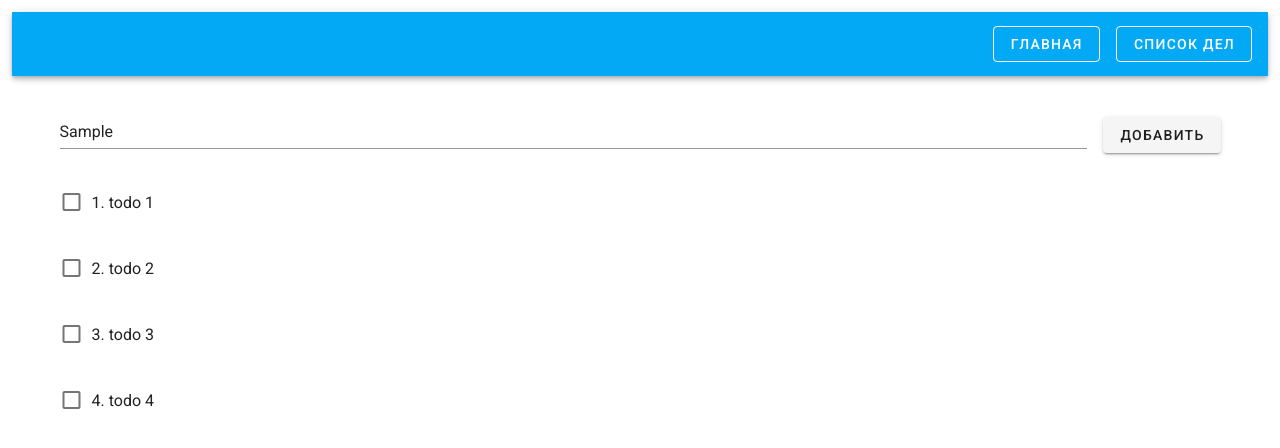
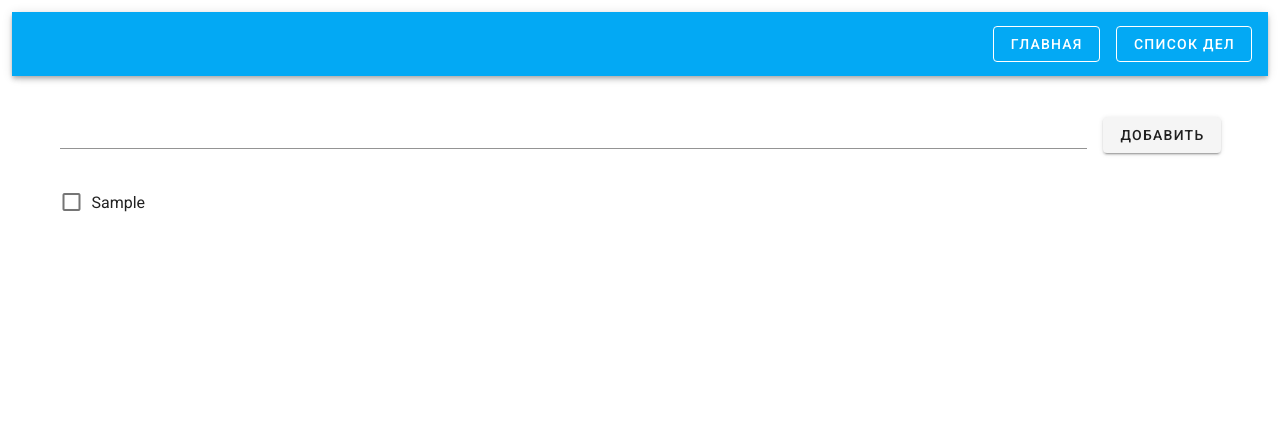
Before and after one commit to dimashikalov/todos-qiuckdil, a Vue app: page /todos in a window 1280 px wide. Both pictures are taken after typing "Sample" into the empty fields and a click on the button "ДОБАВИТЬ". Shown: the top 448 px of the page. Built offline with nearby package versions, Linux system fonts and the light colour scheme.

Commit message:
added save in localStorage

```diff
--- a/src/components/todos/InputForm.vue
+++ b/src/components/todos/InputForm.vue
@@ -1,14 +1,29 @@
 <template>
   <v-container>
     <v-row class="d-flex, align-center">
-      <v-text-field />
-      <v-btn class="ml-4">Добавить</v-btn>
+      <v-text-field v-model="title" />
+      <v-btn class="ml-4" @click="addTodo">Добавить</v-btn>
     </v-row>
   </v-container>
 </template>
 
 <script>
-export default {};
+export default {
+  data: () => ({
+    title: "",
+  }),
+  methods: {
+    addTodo() {
+      let todo = {
+        id: Date.now(),
+        title: this.title,
+        completed: false,
+      };
+      this.$emit("addTodo", todo);
+      this.title = "";
+    },
+  },
+};
 </script>
 
 <style lang="scss" scoped></style>
--- a/src/components/todos/Todo.vue
+++ b/src/components/todos/Todo.vue
@@ -1,7 +1,9 @@
 <template>
   <div class="wrapper">
-    <div><v-checkbox v-model="checkbox"></v-checkbox></div>
-    <div>{{ todo.id + ". " + todo.title }}</div>
+    <div>
+      <v-checkbox v-model="check" @change="checkTodo"></v-checkbox>
+    </div>
+    <div>{{ todo.title }}</div>
   </div>
 </template>
 
@@ -13,6 +15,19 @@ export default {
       required: true,
     },
   },
+  data: function () {
+    return { check: this.todo.completed };
+  },
+
+  methods: {
+    checkTodo() {
+      let todo = {
+        ...this.todo,
+        completed: !this.todo.completed,
+      };
+      this.$emit("checkTodo", todo);
+    },
+  },
 };
 </script>
 
--- a/src/pages/TodosPage.vue
+++ b/src/pages/TodosPage.vue
@@ -1,7 +1,12 @@
 <template>
   <v-container>
-    <InputForm />
-    <Todo v-for="todo in todos" :todo="todo" :key="todo.id" />
+    <InputForm @addTodo="addTodo" />
+    <Todo
+      v-for="todo in todos"
+      :todo="todo"
+      :key="todo.id"
+      @checkTodo="checkTodo"
+    />
   </v-container>
 </template>
 
@@ -15,13 +20,33 @@ export default {
     InputForm,
   },
   data: () => ({
-    todos: [
-      { id: 1, title: "todo 1", completed: false },
-      { id: 2, title: "todo 2", completed: false },
-      { id: 3, title: "todo 3", completed: false },
-      { id: 4, title: "todo 4", completed: false },
-    ],
+    todos: [],
   }),
+
+  methods: {
+    addTodo(todo) {
+      this.todos.push(todo);
+      localStorage.setItem("todos", JSON.stringify(this.todos));
+    },
+
+    checkTodo(todo) {
+      this.todos.map((t) => {
+        if (t.id === todo.id) {
+          t.completed = todo.completed;
+          localStorage.setItem("todos", JSON.stringify(this.todos));
+        }
+      });
+    },
+  },
+  mounted() {
+    if (localStorage.getItem("todos")) {
+      try {
+        this.todos = JSON.parse(localStorage.getItem("todos"));
+      } catch (error) {
+        console.log("err ", error);
+      }
+    }
+  },
 };
 </script>
 
```
